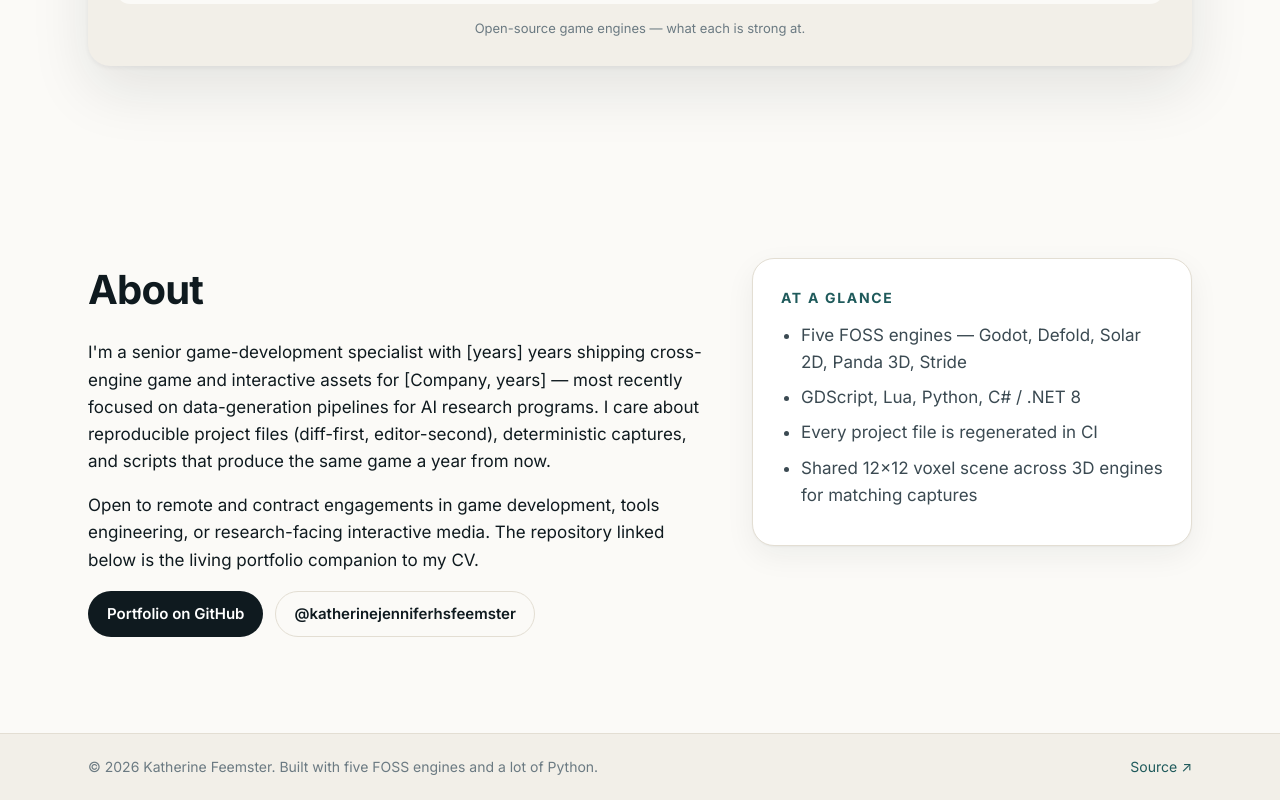
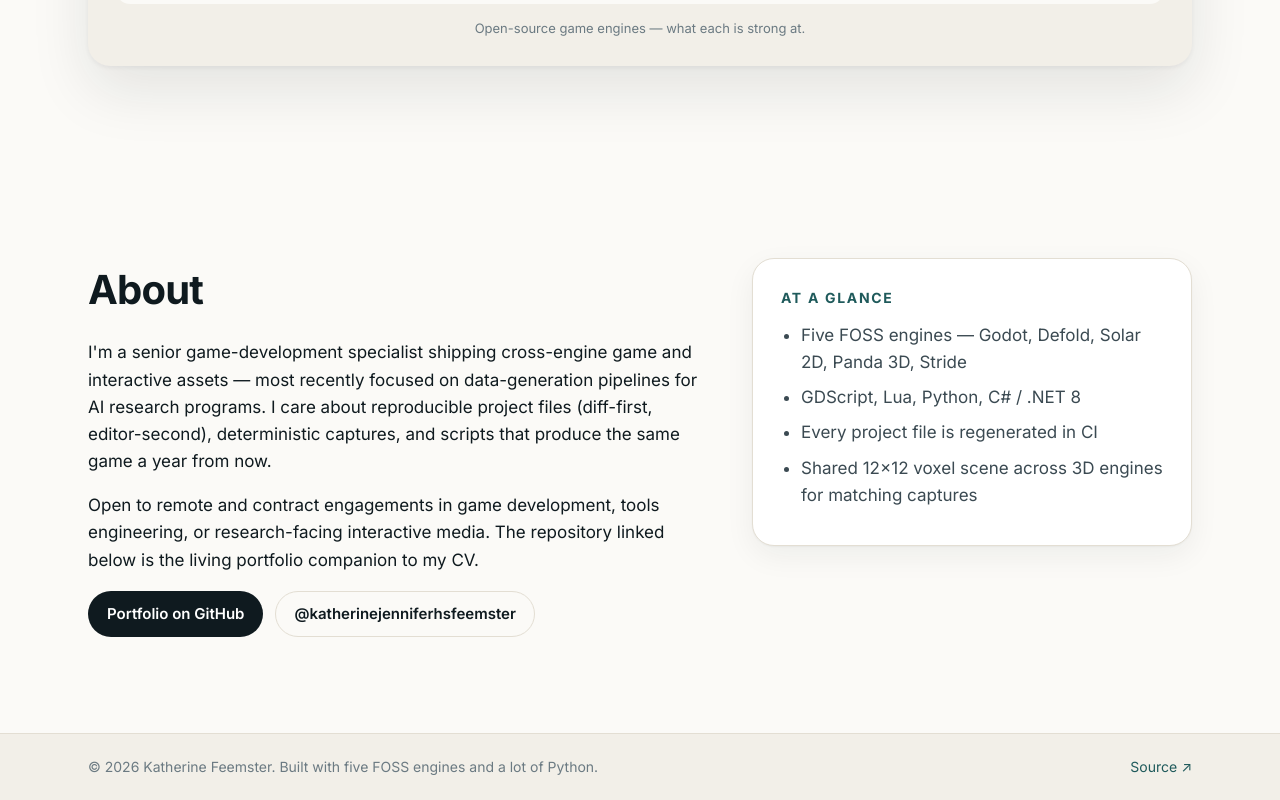
Before and after one commit to katherinejenniferhsfeemster/game-development-portfolio, a plain HTML site: page docs/index.html in a window 1280 px wide. Shown: the part 5497-6297 px from the top of the page. Drawn offline with Linux system fonts and the light colour scheme.

Commit message:
docs: remove [Company, years] placeholders

```diff
--- a/docs/index.html
+++ b/docs/index.html
@@ -202,7 +202,7 @@
     <div class="wrap about-inner">
       <div>
         <h2>About</h2>
-        <p>I'm a senior game-development specialist with [years] years shipping cross-engine game and interactive assets for [Company, years] — most recently focused on data-generation pipelines for AI research programs. I care about reproducible project files (diff-first, editor-second), deterministic captures, and scripts that produce the same game a year from now.</p>
+        <p>I'm a senior game-development specialist shipping cross-engine game and interactive assets — most recently focused on data-generation pipelines for AI research programs. I care about reproducible project files (diff-first, editor-second), deterministic captures, and scripts that produce the same game a year from now.</p>
         <p>Open to remote and contract engagements in game development, tools engineering, or research-facing interactive media. The repository linked below is the living portfolio companion to my CV.</p>
         <div class="cta-row">
           <a class="btn btn-primary" href="https://github.com/katherinejenniferhsfeemster/game-development-portfolio" target="_blank" rel="noopener">Portfolio on GitHub</a>
```
Also changed, not shown: 1 other file.
